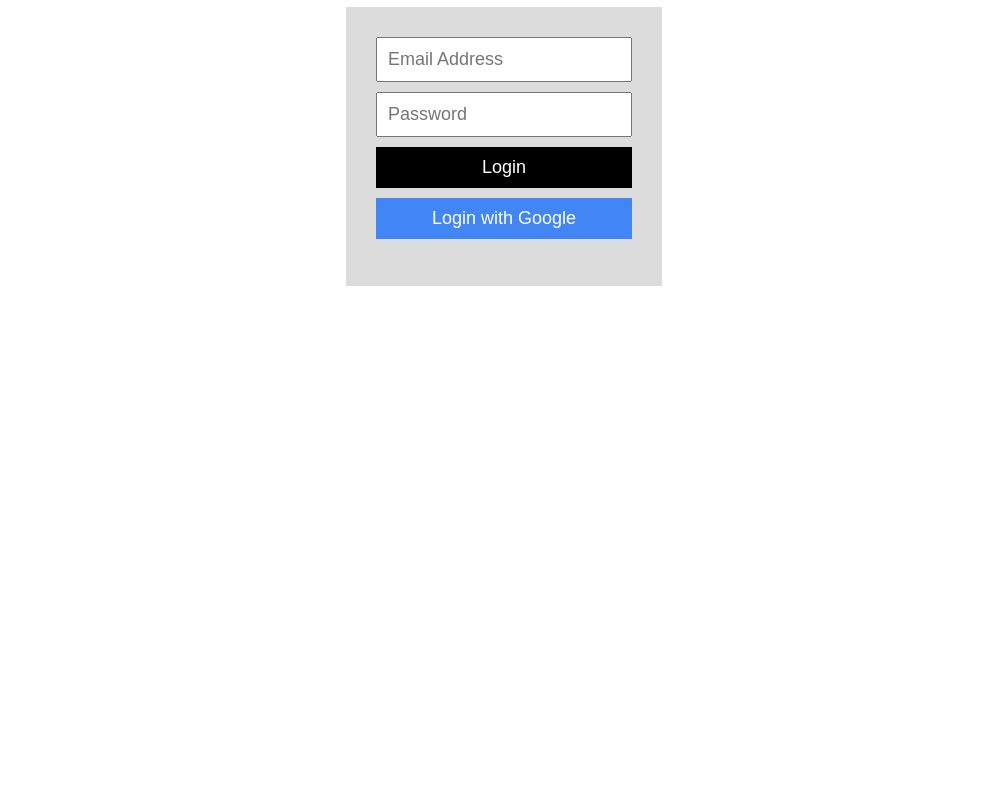
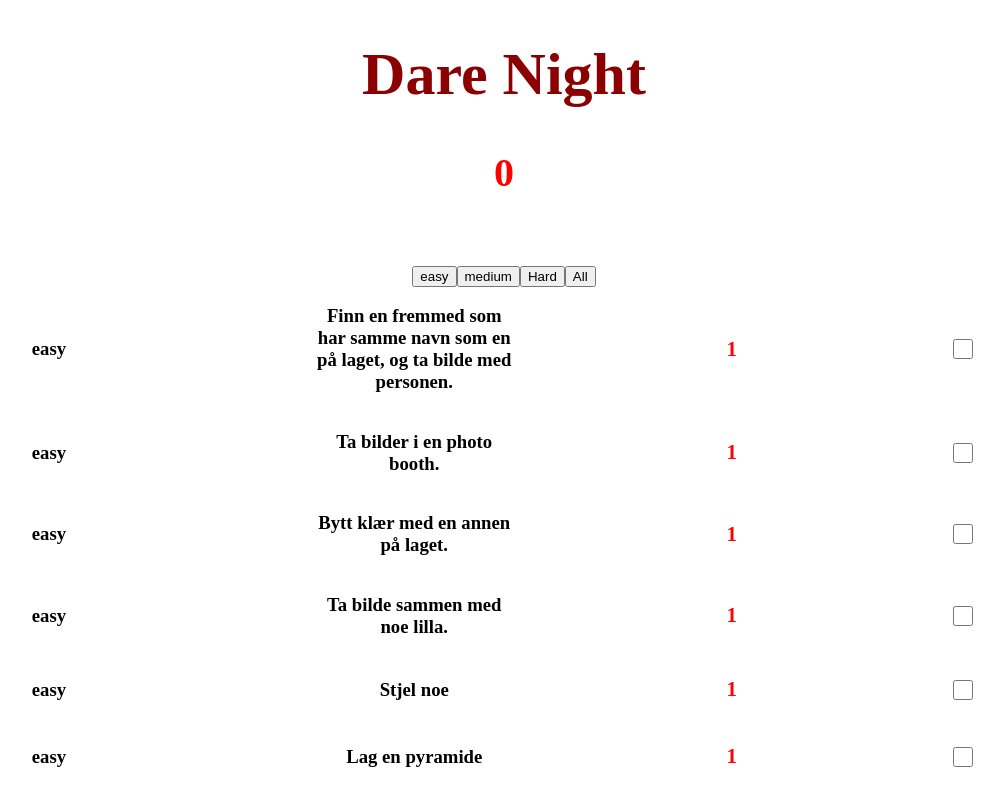
Before and after one commit to 2bias123/DareNight, a React (Create React App) app: page /register in a window 1280 px wide. Shown: the top 800 px of the page, without its empty margins (136-1140 px from the left). Built offline with nearby package versions, Linux system fonts and the light colour scheme; no server answers.

Commit message:
Made working filter buttons for question difficulty, but it doesnt work with the score counter

```diff
--- a/src/App.js
+++ b/src/App.js
@@ -1,4 +1,4 @@
-import React, { useEffect } from 'react';
+import React, { useEffect, useState } from 'react';
 import { questionsDatabase } from './Components/Databases/questionsDatabase';
 import Qst from './Components/getFire';
 import InsertQuestion from './Components/InsertQuestion';
@@ -13,8 +13,8 @@
       <div className="App" id='main'>
         {/* <LogIn></LogIn> */}
         {/* <InsertQuestion></InsertQuestion> */}
-        {/* <Questions Data={questionsDatabase}></Questions> */}
-        <Register></Register>
+        <Questions Data={questionsDatabase} ></Questions>
+        {/* <Register></Register> */}
       </div>
   )
   }
--- /dev/null
+++ b/src/Components/Buttons.js
@@ -0,0 +1,21 @@
+import React from "react";
+
+export default function Buttons({setQuestions,diff,filterQuestions,Data}){
+    return(
+        <div>
+            {/* maps over diff set and displays a button for each value in set */}
+            {diff.map((value,index)=>{
+                return(
+                    <button key={index}
+                    //When clicked the button filters the list based on the buttons value
+                    onClick={()=>filterQuestions(value)}
+                    >
+                        {value}
+                    </button>
+                )
+            })}
+            {/* When this button is clicked it resets the filter */}
+            <button onClick={()=>setQuestions(Data)}>All</button>
+        </div>
+    )
+}
--- a/src/Components/questionsPage.js
+++ b/src/Components/questionsPage.js
@@ -1,12 +1,27 @@
 import React, { useState, useEffect} from "react"
+import Buttons from "./Buttons";
 import { questionsDatabase } from "./Databases/questionsDatabase"
 import db from "./firebase";
 
 export default function Questions({Data,UserName}){
+    //Hook that determines what is displayed
+    const[questions,setQuestions] = useState(Data)
+
     // array that keeps track of checkbox state
     const [checked, setChecked] = useState(
         new Array(Data.length).fill(false)
         )
+
+    //Makes a set with the diffrent difficulties
+    const diff = [...new Set(Data.map((val)=>val.dificulty))]
+
+    //Function that filters out questions based on difficulty
+    const filterQuestions = (filterValue) => {
+        const newQuestions = Data.filter((newVal) => {
+          return newVal.dificulty === filterValue;
+        });
+        setQuestions(newQuestions);
+      };
 
     // points count
     const [count, setCount] = useState(0)
@@ -41,9 +56,10 @@
             <h2 className='scoreCounter'>{count}</h2>
             <br></br>
             <br></br>
+            <Buttons filterQuestions = {filterQuestions} diff={diff} setQuestions={setQuestions} Data={Data}></Buttons>
             <div id='questionList'>
             {
-            Data.map(( value, index ) => (
+            questions.map(( value, index ) => (
                 <div className="flex">
                     <div className="questionInfo">
                         <h3 className="questionDificulty">{value.dificulty}</h3>
```
